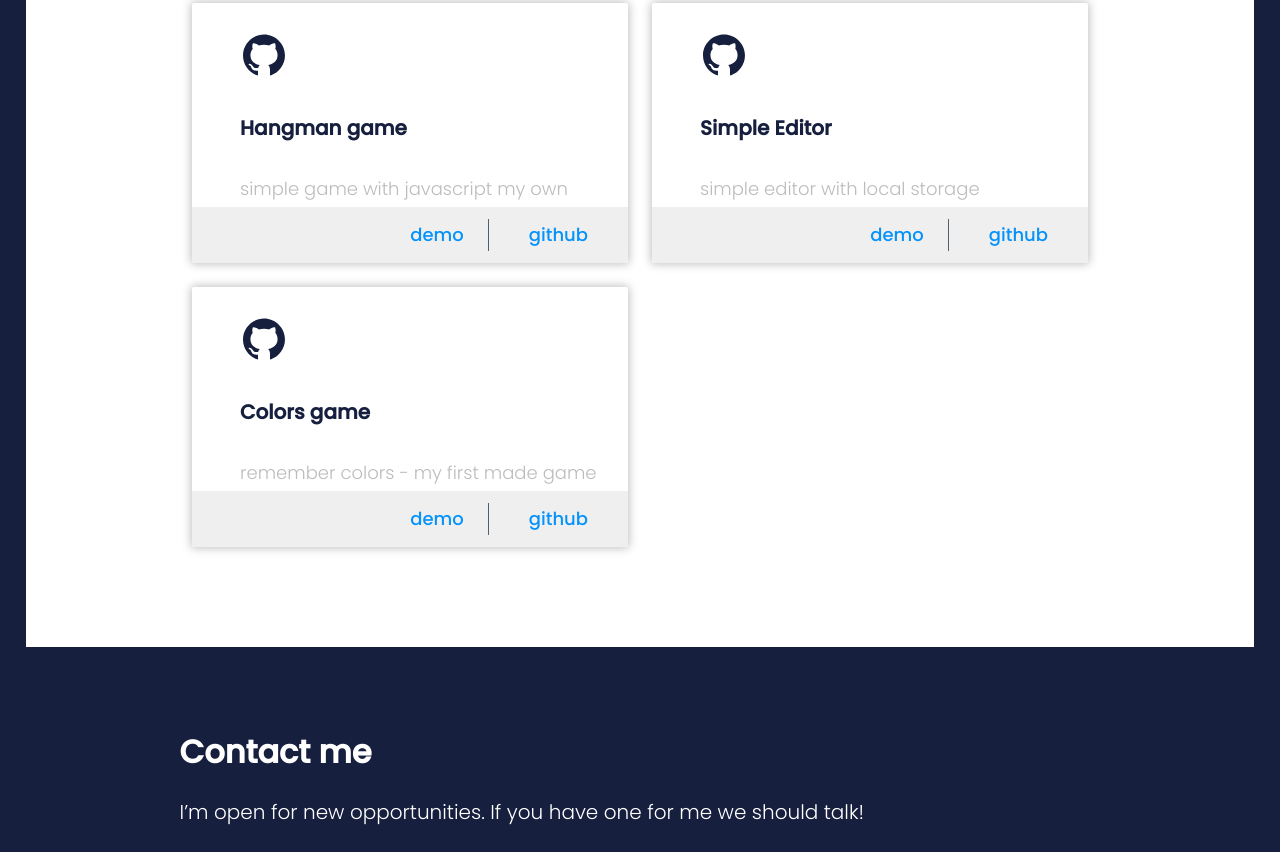
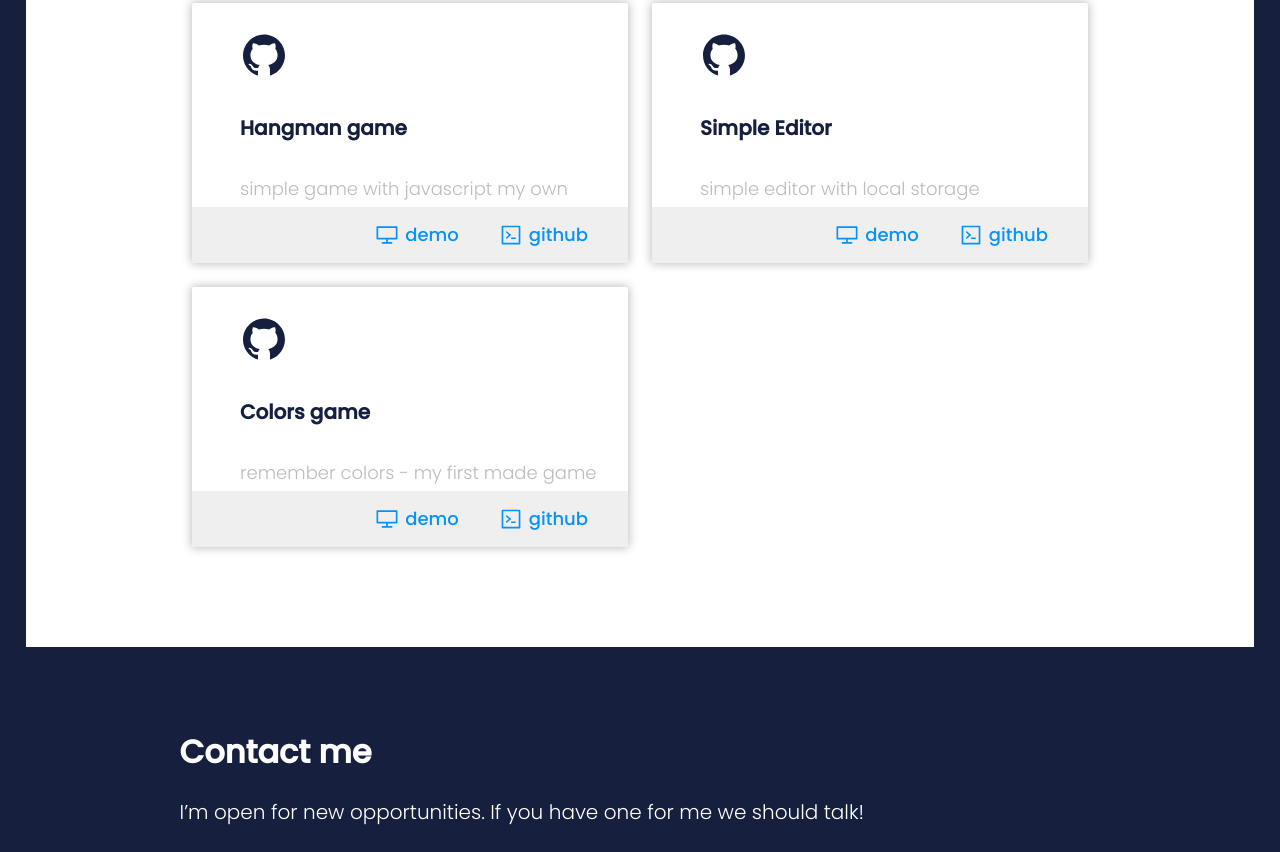
Before and after one commit to WaldekAdams/Portfolio, a website: page src/content/index.html in a window 1280 px wide. Shown: the part 2613-3465 px from the top of the page. Drawn offline with nearby package versions, Linux system fonts and the light colour scheme; files that its build step writes are made by us from their sources.

Commit message:
add svg icon to index.html

```diff
--- a/src/content/index.html
+++ b/src/content/index.html
@@ -126,7 +126,17 @@
           <h4 class="project__item--title">Hangman game</h4>
           <p class="project__item--description">simple game with javascript my own design</p>
           <div class="project__item__links">
+            <svg width="24" height="24" viewBox="0 0 24 24" fill="none" xmlns="http://www.w3.org/2000/svg">
+              <path
+                d="M21.75 3.28125H2.25C1.83516 3.28125 1.5 3.61641 1.5 4.03125V15.6562C1.5 16.0711 1.83516 16.4062 2.25 16.4062H11.1562V19.0312H7.125C6.91875 19.0312 6.75 19.2 6.75 19.4062V20.5312C6.75 20.6344 6.83437 20.7188 6.9375 20.7188H17.0625C17.1656 20.7188 17.25 20.6344 17.25 20.5312V19.4062C17.25 19.2 17.0813 19.0312 16.875 19.0312H12.8438V16.4062H21.75C22.1648 16.4062 22.5 16.0711 22.5 15.6562V4.03125C22.5 3.61641 22.1648 3.28125 21.75 3.28125ZM20.8125 14.7188H3.1875V4.96875H20.8125V14.7188Z"
+                fill="#0593FB" />
+            </svg>
             <a class="project__item__links--link" href="">demo</a>
+            <svg width="24" height="24" viewBox="0 0 24 24" fill="none" xmlns="http://www.w3.org/2000/svg">
+              <path
+                d="M12.0938 15.7734C12.0938 15.8766 12.1734 15.9609 12.2695 15.9609H16.6055C16.7016 15.9609 16.7812 15.8766 16.7812 15.7734V14.6484C16.7812 14.5453 16.7016 14.4609 16.6055 14.4609H12.2695C12.1734 14.4609 12.0938 14.5453 12.0938 14.6484V15.7734ZM7.52578 15.9164L12.0258 12.143C12.1148 12.068 12.1148 11.9297 12.0258 11.8547L7.52578 8.08359C7.49862 8.06049 7.46539 8.04567 7.43005 8.04089C7.39472 8.03611 7.35875 8.04157 7.32642 8.05662C7.29409 8.07168 7.26677 8.09569 7.24768 8.12581C7.22859 8.15594 7.21855 8.1909 7.21875 8.22656V9.69609C7.21875 9.75234 7.24219 9.80391 7.28672 9.83906L9.86016 12L7.28672 14.1609C7.26577 14.1785 7.24885 14.2003 7.23712 14.225C7.22539 14.2497 7.21912 14.2766 7.21875 14.3039V15.7734C7.21875 15.9328 7.40391 16.0195 7.52578 15.9164ZM20.625 2.625H3.375C2.96016 2.625 2.625 2.96016 2.625 3.375V20.625C2.625 21.0398 2.96016 21.375 3.375 21.375H20.625C21.0398 21.375 21.375 21.0398 21.375 20.625V3.375C21.375 2.96016 21.0398 2.625 20.625 2.625ZM19.6875 19.6875H4.3125V4.3125H19.6875V19.6875Z"
+                fill="#0593FB" />
+            </svg>
             <a class="project__item__links--link" href="">github</a>
           </div>
         </div>
@@ -135,7 +145,17 @@
           <h4 class="project__item--title">Simple Editor</h4>
           <p class="project__item--description">simple editor with local storage</p>
           <div class="project__item__links">
+            <svg width="24" height="24" viewBox="0 0 24 24" fill="none" xmlns="http://www.w3.org/2000/svg">
+              <path
+                d="M21.75 3.28125H2.25C1.83516 3.28125 1.5 3.61641 1.5 4.03125V15.6562C1.5 16.0711 1.83516 16.4062 2.25 16.4062H11.1562V19.0312H7.125C6.91875 19.0312 6.75 19.2 6.75 19.4062V20.5312C6.75 20.6344 6.83437 20.7188 6.9375 20.7188H17.0625C17.1656 20.7188 17.25 20.6344 17.25 20.5312V19.4062C17.25 19.2 17.0813 19.0312 16.875 19.0312H12.8438V16.4062H21.75C22.1648 16.4062 22.5 16.0711 22.5 15.6562V4.03125C22.5 3.61641 22.1648 3.28125 21.75 3.28125ZM20.8125 14.7188H3.1875V4.96875H20.8125V14.7188Z"
+                fill="#0593FB" />
+            </svg>
             <a class="project__item__links--link" href="">demo</a>
+            <svg width="24" height="24" viewBox="0 0 24 24" fill="none" xmlns="http://www.w3.org/2000/svg">
+              <path
+                d="M12.0938 15.7734C12.0938 15.8766 12.1734 15.9609 12.2695 15.9609H16.6055C16.7016 15.9609 16.7812 15.8766 16.7812 15.7734V14.6484C16.7812 14.5453 16.7016 14.4609 16.6055 14.4609H12.2695C12.1734 14.4609 12.0938 14.5453 12.0938 14.6484V15.7734ZM7.52578 15.9164L12.0258 12.143C12.1148 12.068 12.1148 11.9297 12.0258 11.8547L7.52578 8.08359C7.49862 8.06049 7.46539 8.04567 7.43005 8.04089C7.39472 8.03611 7.35875 8.04157 7.32642 8.05662C7.29409 8.07168 7.26677 8.09569 7.24768 8.12581C7.22859 8.15594 7.21855 8.1909 7.21875 8.22656V9.69609C7.21875 9.75234 7.24219 9.80391 7.28672 9.83906L9.86016 12L7.28672 14.1609C7.26577 14.1785 7.24885 14.2003 7.23712 14.225C7.22539 14.2497 7.21912 14.2766 7.21875 14.3039V15.7734C7.21875 15.9328 7.40391 16.0195 7.52578 15.9164ZM20.625 2.625H3.375C2.96016 2.625 2.625 2.96016 2.625 3.375V20.625C2.625 21.0398 2.96016 21.375 3.375 21.375H20.625C21.0398 21.375 21.375 21.0398 21.375 20.625V3.375C21.375 2.96016 21.0398 2.625 20.625 2.625ZM19.6875 19.6875H4.3125V4.3125H19.6875V19.6875Z"
+                fill="#0593FB" />
+            </svg>
             <a class="project__item__links--link" href="">github</a>
           </div>
         </div>
@@ -144,7 +164,17 @@
           <h4 class="project__item--title">Colors game</h4>
           <p class="project__item--description">remember colors - my first made game</p>
           <div class="project__item__links">
+            <svg width="24" height="24" viewBox="0 0 24 24" fill="none" xmlns="http://www.w3.org/2000/svg">
+              <path
+                d="M21.75 3.28125H2.25C1.83516 3.28125 1.5 3.61641 1.5 4.03125V15.6562C1.5 16.0711 1.83516 16.4062 2.25 16.4062H11.1562V19.0312H7.125C6.91875 19.0312 6.75 19.2 6.75 19.4062V20.5312C6.75 20.6344 6.83437 20.7188 6.9375 20.7188H17.0625C17.1656 20.7188 17.25 20.6344 17.25 20.5312V19.4062C17.25 19.2 17.0813 19.0312 16.875 19.0312H12.8438V16.4062H21.75C22.1648 16.4062 22.5 16.0711 22.5 15.6562V4.03125C22.5 3.61641 22.1648 3.28125 21.75 3.28125ZM20.8125 14.7188H3.1875V4.96875H20.8125V14.7188Z"
+                fill="#0593FB" />
+            </svg>
             <a class="project__item__links--link" href="">demo</a>
+            <svg width="24" height="24" viewBox="0 0 24 24" fill="none" xmlns="http://www.w3.org/2000/svg">
+              <path
+                d="M12.0938 15.7734C12.0938 15.8766 12.1734 15.9609 12.2695 15.9609H16.6055C16.7016 15.9609 16.7812 15.8766 16.7812 15.7734V14.6484C16.7812 14.5453 16.7016 14.4609 16.6055 14.4609H12.2695C12.1734 14.4609 12.0938 14.5453 12.0938 14.6484V15.7734ZM7.52578 15.9164L12.0258 12.143C12.1148 12.068 12.1148 11.9297 12.0258 11.8547L7.52578 8.08359C7.49862 8.06049 7.46539 8.04567 7.43005 8.04089C7.39472 8.03611 7.35875 8.04157 7.32642 8.05662C7.29409 8.07168 7.26677 8.09569 7.24768 8.12581C7.22859 8.15594 7.21855 8.1909 7.21875 8.22656V9.69609C7.21875 9.75234 7.24219 9.80391 7.28672 9.83906L9.86016 12L7.28672 14.1609C7.26577 14.1785 7.24885 14.2003 7.23712 14.225C7.22539 14.2497 7.21912 14.2766 7.21875 14.3039V15.7734C7.21875 15.9328 7.40391 16.0195 7.52578 15.9164ZM20.625 2.625H3.375C2.96016 2.625 2.625 2.96016 2.625 3.375V20.625C2.625 21.0398 2.96016 21.375 3.375 21.375H20.625C21.0398 21.375 21.375 21.0398 21.375 20.625V3.375C21.375 2.96016 21.0398 2.625 20.625 2.625ZM19.6875 19.6875H4.3125V4.3125H19.6875V19.6875Z"
+                fill="#0593FB" />
+            </svg>
             <a class="project__item__links--link" href="">github</a>
           </div>
         </div>
--- a/src/scss/main.scss
+++ b/src/scss/main.scss
@@ -210,6 +210,11 @@ body {
     justify-content: flex-end;
     background: #f0efef;
 
+    & svg {
+      margin-top: 16px;
+      margin-right: 6px;
+    }
+
     &--link {
       margin: 12px 40px 12px 0;
       // margin-top: 18px;
```
Also changed, not shown: src/assets/img/CodeIcon.svg (added), src/assets/img/DemoIcon.svg (added).
